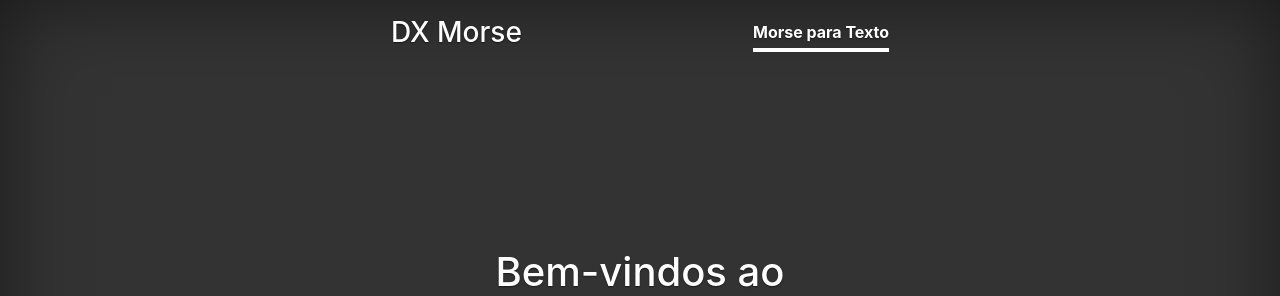
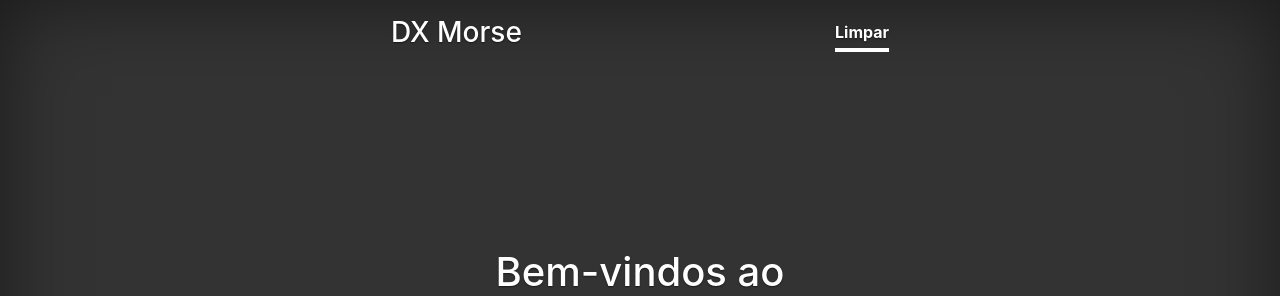
Before and after one commit to Danilo-Xaxa/morse, a Django app: template projeto_morse/app_principal/templates/app_principal/index.html in a window 1280 px wide. Shown: the top 296 px of the page. Run offline with Django 3.2, Linux system fonts and the light colour scheme; the template is opened without the code that fills it: most values are stand-ins (such as "Sample title", 1, 10 or a date in 2020); some libraries are stand-ins or nearby versions.

Commit message:
pequenos detalhes

```diff
--- a/projeto_morse/app_principal/templates/app_principal/index.html
+++ b/projeto_morse/app_principal/templates/app_principal/index.html
@@ -24,14 +24,14 @@
         <div class="inner">
           <h3 class="masthead-brand">DX Morse</h3>
           <nav class="nav nav-masthead justify-content-center">
-            <a class="nav-link active" href="/">Morse para Texto</a>
+            <a class="nav-link active" href="/">Limpar</a>
           </nav>
         </div>
       </header>
 
       <main role="main" class="inner cover">
         <h1 class="cover-heading" style="margin-bottom: 25px;">Bem-vindos ao <br> Tradutor de Morse!</h1>
-        <form method="post" action="#">
+        <form method="post" action="/">
             {% csrf_token %}
         {% if texto %}
         <p class="lead" id="texto"> {{ texto }} </p>
```
Also changed, not shown: README.md, projeto_morse/db.sqlite3.
